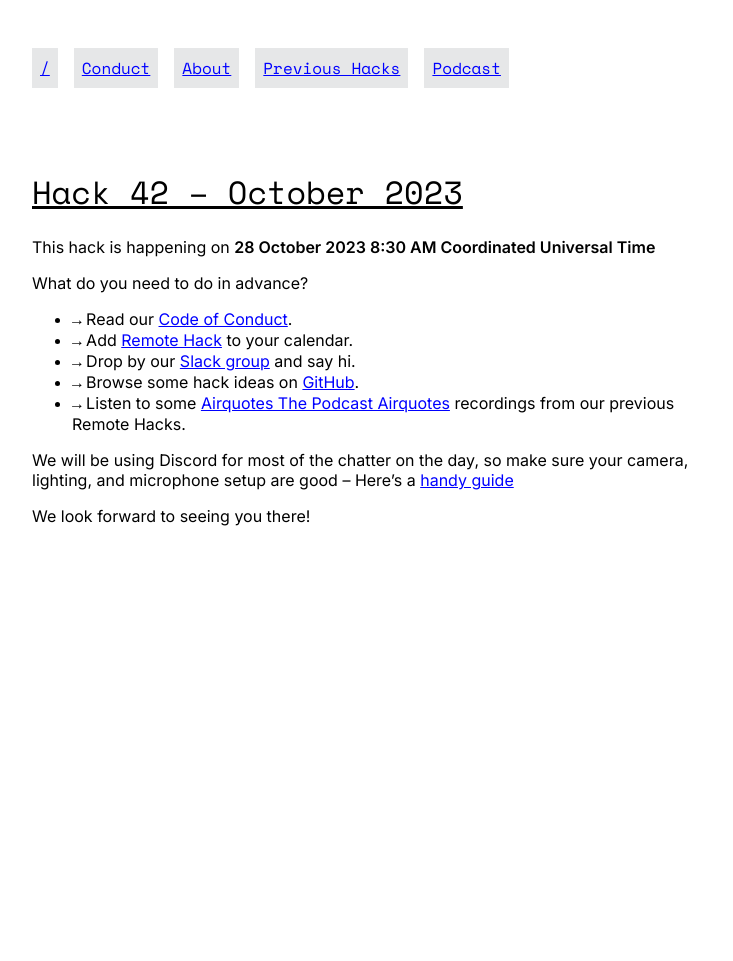
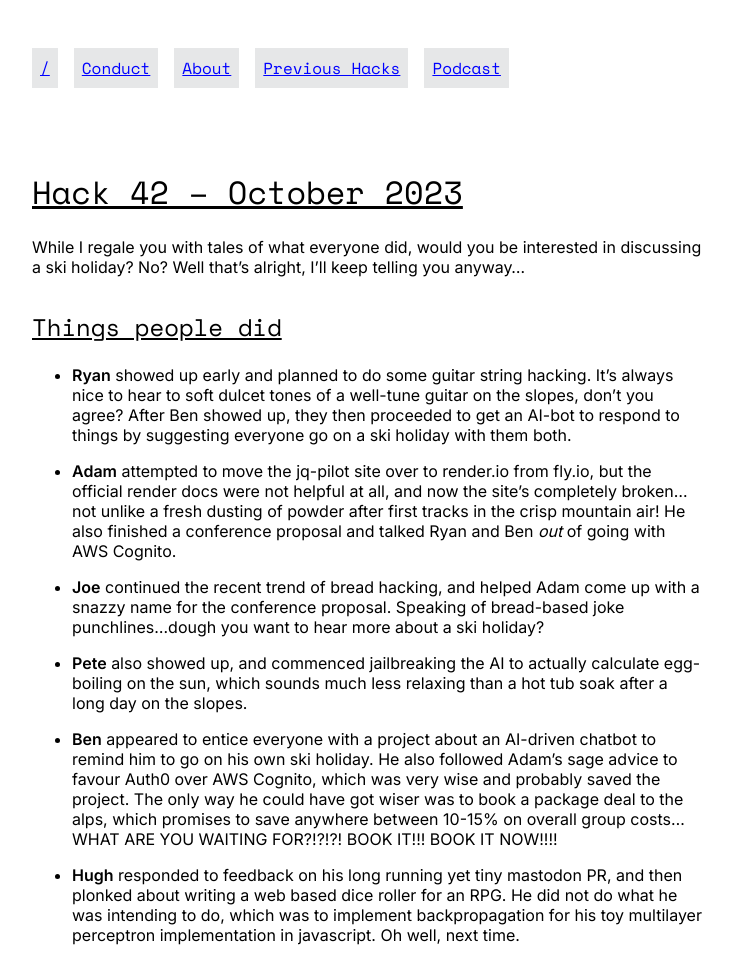
Before and after one commit to remotehack/remotehack.github.io, a Jekyll site: the page built from _hacks/42.md, in a window 1280 px wide. Shown: the whole page, without its empty margins (272-1005 px from the left). Built offline with Jekyll 4.4.1, drawn with Linux system fonts in a browser that asks for light colours; before the commit the page ends 900 px from its top, so only the background shows below that.

Commit message:
format hack 41 and add hack 42 description (#205)
* format hack 41 and add hack 42 description

* Update _hacks/42.md

Co-authored-by: Hugh Rawlinson <hughrawlinson@users.noreply.github.com>

---------

Co-authored-by: Hugh Rawlinson <hughrawlinson@users.noreply.github.com>

```diff
--- a/_hacks/42.md
+++ b/_hacks/42.md
@@ -1,5 +1,20 @@
 ---
 hack_number: 42
 date: 2023-10-28
-upcoming: true
 ---
+
+While I regale you with tales of what everyone did, would you be interested in discussing a ski holiday? No? Well that's alright, I'll keep telling you anyway...
+
+## Things people did
+
+-   **Ryan** showed up early and planned to do some guitar string hacking. It's always nice to hear to soft dulcet tones of a well-tune guitar on the slopes, don't you agree? After Ben showed up, they then proceeded to get an AI-bot to respond to things by suggesting everyone go on a ski holiday with them both.
+
+-   **Adam** attempted to move the jq-pilot site over to render.io from fly.io, but the official render docs were not helpful at all, and now the site's completely broken...not unlike a fresh dusting of powder after first tracks in the crisp mountain air! He also finished a conference proposal and talked Ryan and Ben _out_ of going with AWS Cognito.
+
+-   **Joe** continued the recent trend of bread hacking, and helped Adam come up with a snazzy name for the conference proposal. Speaking of bread-based joke punchlines...dough you want to hear more about a ski holiday?
+
+-   **Pete** also showed up, and commenced jailbreaking the AI to actually calculate egg-boiling on the sun, which sounds much less relaxing than a hot tub soak after a long day on the slopes.
+
+-   **Ben** appeared to entice everyone with a project about an AI-driven chatbot to remind him to go on his own ski holiday. He also followed Adam's sage advice to favour Auth0 over AWS Cognito, which was very wise and probably saved the project. The only way he could have got wiser was to book a package deal to the alps, which promises to save anywhere between 10-15% on overall group costs...WHAT ARE YOU WAITING FOR?!?!?! BOOK IT!!! BOOK IT NOW!!!!
+
+- **Hugh** responded to feedback on his long running yet tiny mastodon PR, and then plonked about writing a web based dice roller for an RPG. He did not do what he was intending to do, which was to implement backpropagation for his toy multilayer perceptron implementation in javascript. Oh well, next time.
```
Also changed, not shown: _hacks/41.md (+7 -7 lines).
